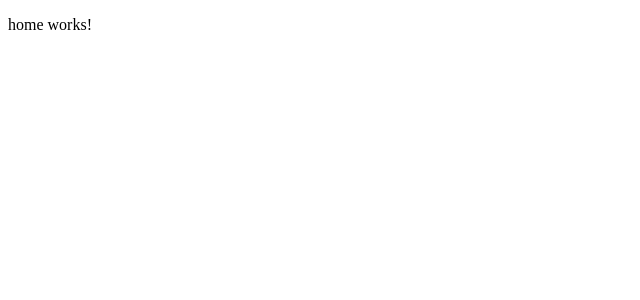
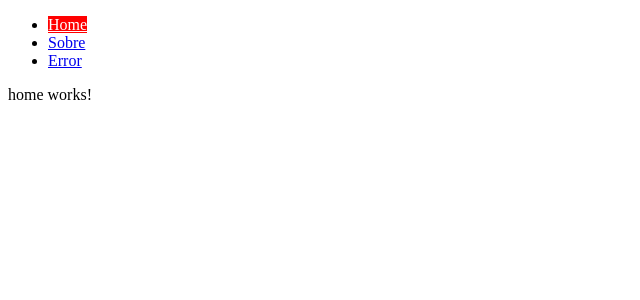
Before and after one commit to felipesrangel/Routes, an Angular app: page / in a window 1280 px wide. Shown: the top 300 px of the page, without its empty margins (0-640 px from the left). Built offline with nearby package versions, Linux system fonts and the light colour scheme.

Commit message:
criando rotas ativas

```diff
--- a/src/app/app.component.ts
+++ b/src/app/app.component.ts
@@ -3,6 +3,8 @@
 @Component({
   selector: 'app-root',
   template: `
+
+    <app-menu></app-menu>
     <router-outlet></router-outlet>
   `,
 
--- a/src/app/app.module.ts
+++ b/src/app/app.module.ts
@@ -8,13 +8,15 @@
 import { HomeComponent } from './pages/home/home.component';
 import { SobreComponent } from './pages/sobre/sobre.component';
 import { PageErrorComponent } from './pages/page-error/page-error.component';
+import { MenuComponent } from './shared/menu/menu.component';
 
 @NgModule({
   declarations: [
     AppComponent,
     HomeComponent,
     SobreComponent,
-    PageErrorComponent
+    PageErrorComponent,
+    MenuComponent
   ],
   imports: [
     BrowserModule,
--- /dev/null
+++ b/src/app/shared/menu/menu.component.html
@@ -0,0 +1,16 @@
+<header>
+    <nav>
+        <ul>
+            <li>
+                <a routerLink="/" [routerLinkActive]="['active']" [routerLinkActiveOptions]="{exact: true}">Home</a>
+            </li>
+            <li>
+                <a routerLink="/sobre" [routerLinkActive]="['active']" [routerLinkActiveOptions]="{exact: true}">Sobre</a>
+            </li>
+            <li>
+                <a [routerLink]="['/404']" [routerLinkActive]="['active']" [routerLinkActiveOptions]="{exact: true}">Error</a>
+            </li>
+
+        </ul>
+    </nav>
+</header>
--- /dev/null
+++ b/src/app/shared/menu/menu.component.scss
@@ -0,0 +1,4 @@
+.active{
+    background: red;
+    color: #fff;
+}
```
Also changed, not shown: src/app/shared/menu/menu.component.ts (added, +10 -0 lines), 1 other file (tests, documents, lock files or other folders).
